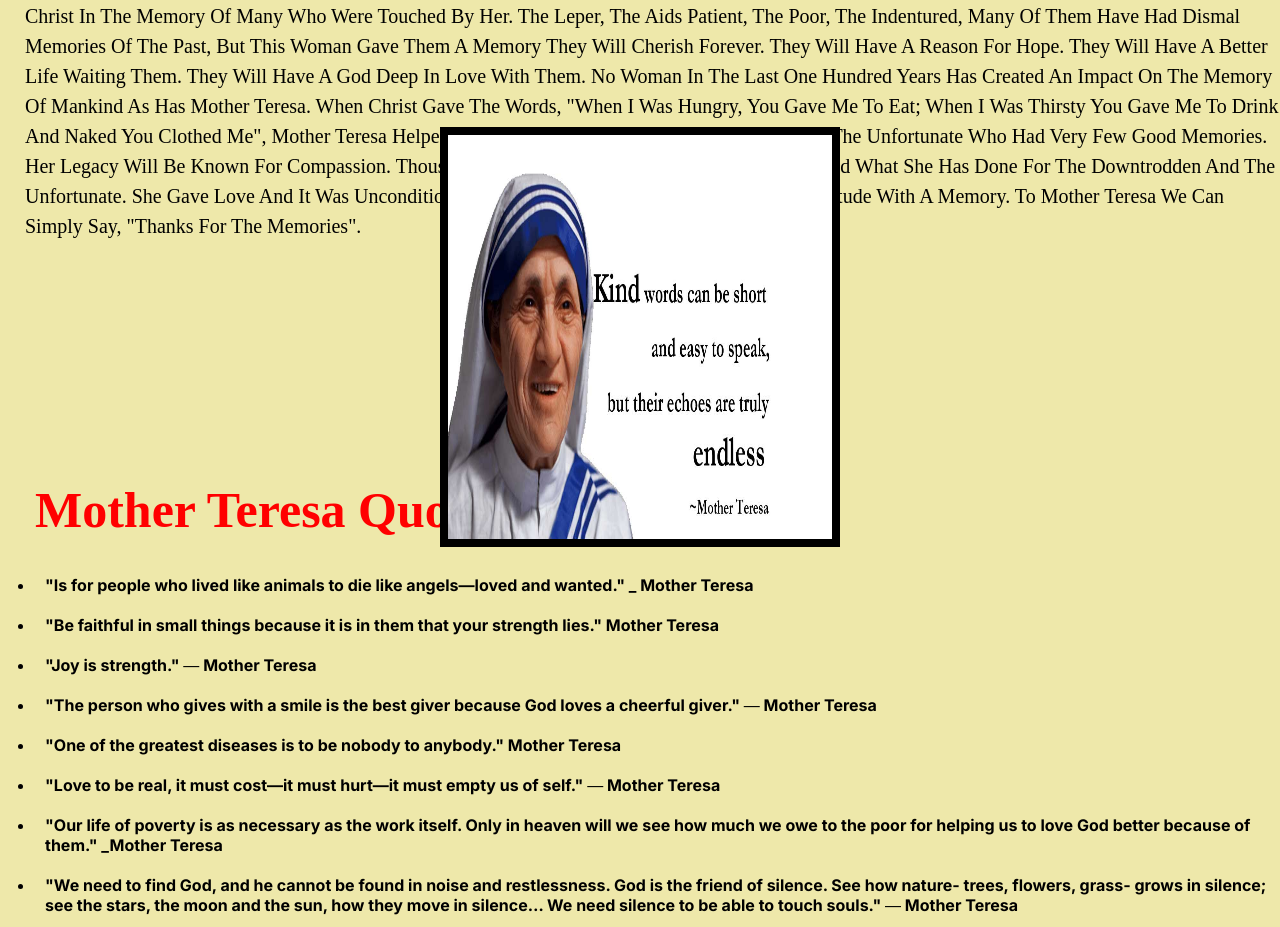
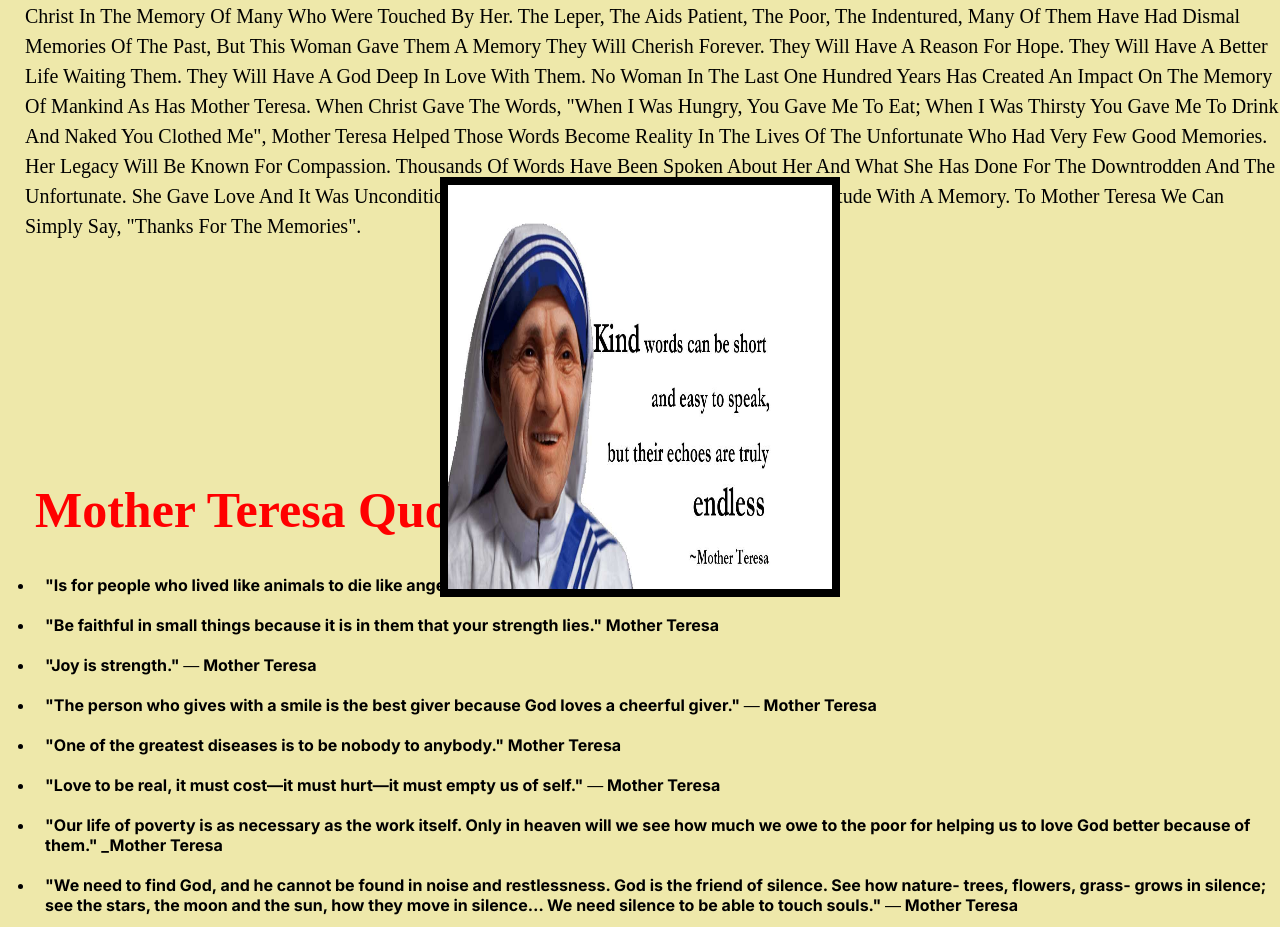
Before and after one commit to TABASSUM-12345/tritask-2, a plain HTML site: page index.html in a window 1280 px wide. Shown: the part 2290-3217 px from the top of the page. Drawn offline with Linux system fonts and the light colour scheme; a web font is replaced by a local one.

Commit message:
Update tribute.css

```diff
--- a/tribute.css
+++ b/tribute.css
@@ -154,7 +154,7 @@ flex-direction:column;
     width:400px;
     height:420px;
     border:8px solid black;
-    top:2240px;
+    top:2290px;
 
     left:440px;
     position:relative;
```
